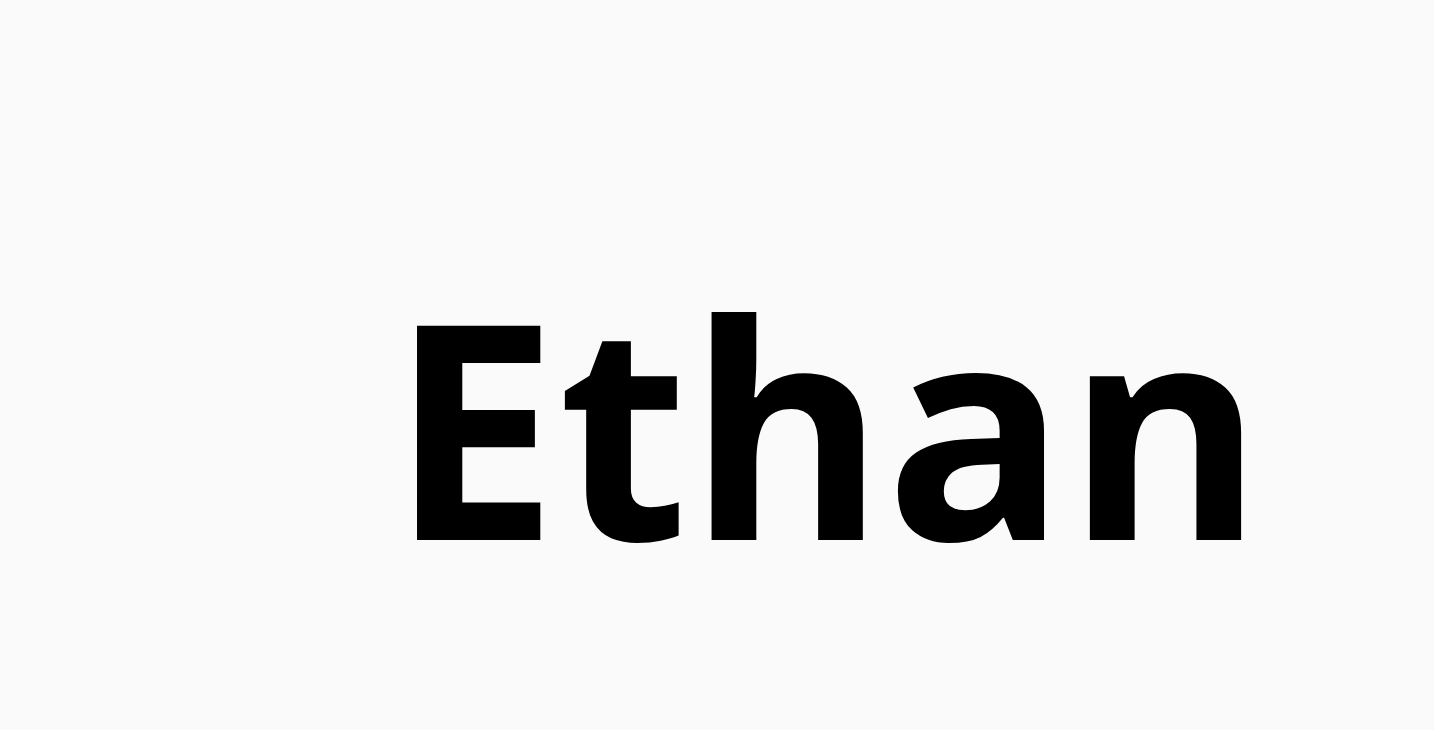
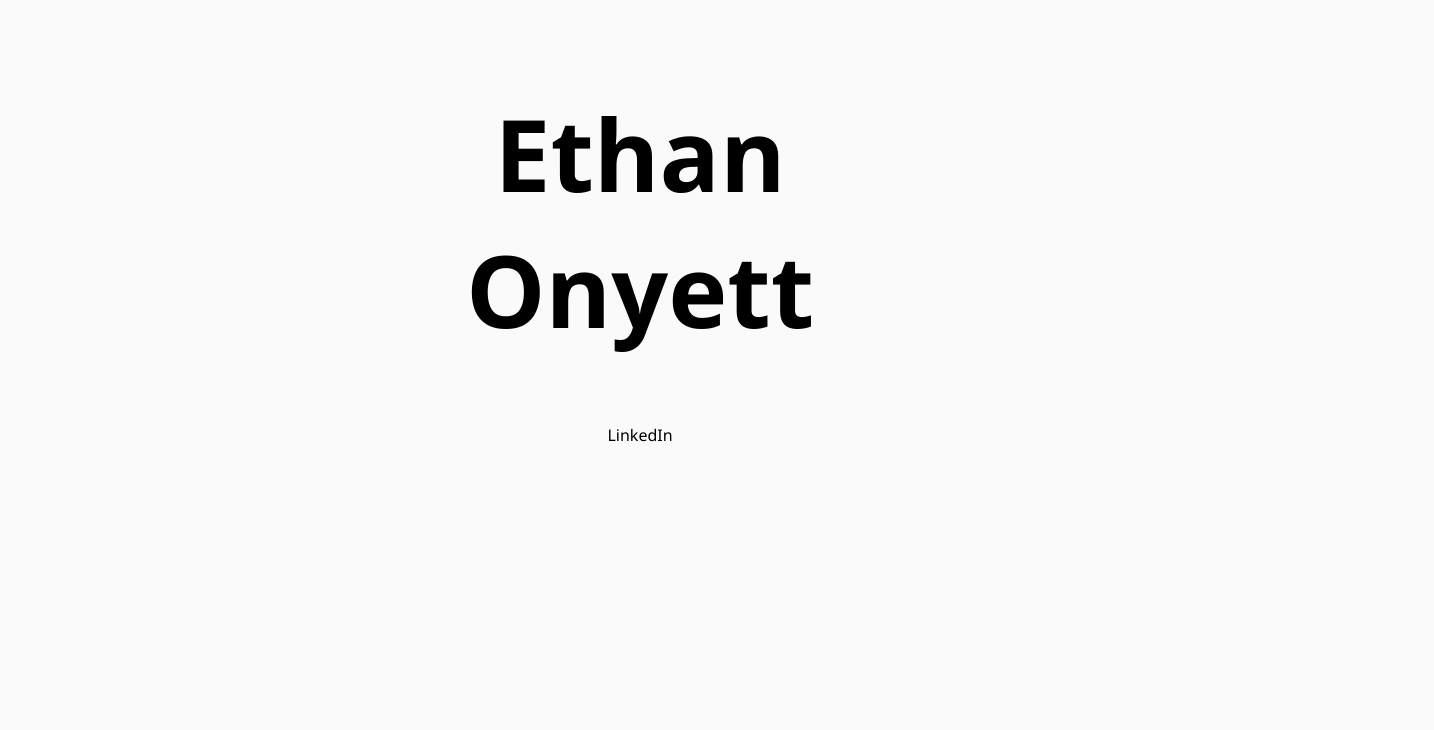
Before and after one commit to eonyett/eonyett.github.io, a plain HTML site: page index.html in a window 1280 px wide. Shown: the top 730 px of the page, 1434 px wide, since content can reach past the window. Drawn offline with Linux system fonts and the light colour scheme.

Commit message:
Update index.html

```diff
--- a/index.html
+++ b/index.html
@@ -16,9 +16,10 @@
 }
 a { text-decoration: none; }
 a:link {  color:black; }
+a.visited { color:black; }
 a:hover {  color:blue; }
 h1 {
-  font-size: 300px;
+  font-size: 100px;
   font-family:'Segoe UI';
   color:black;
 }
```
